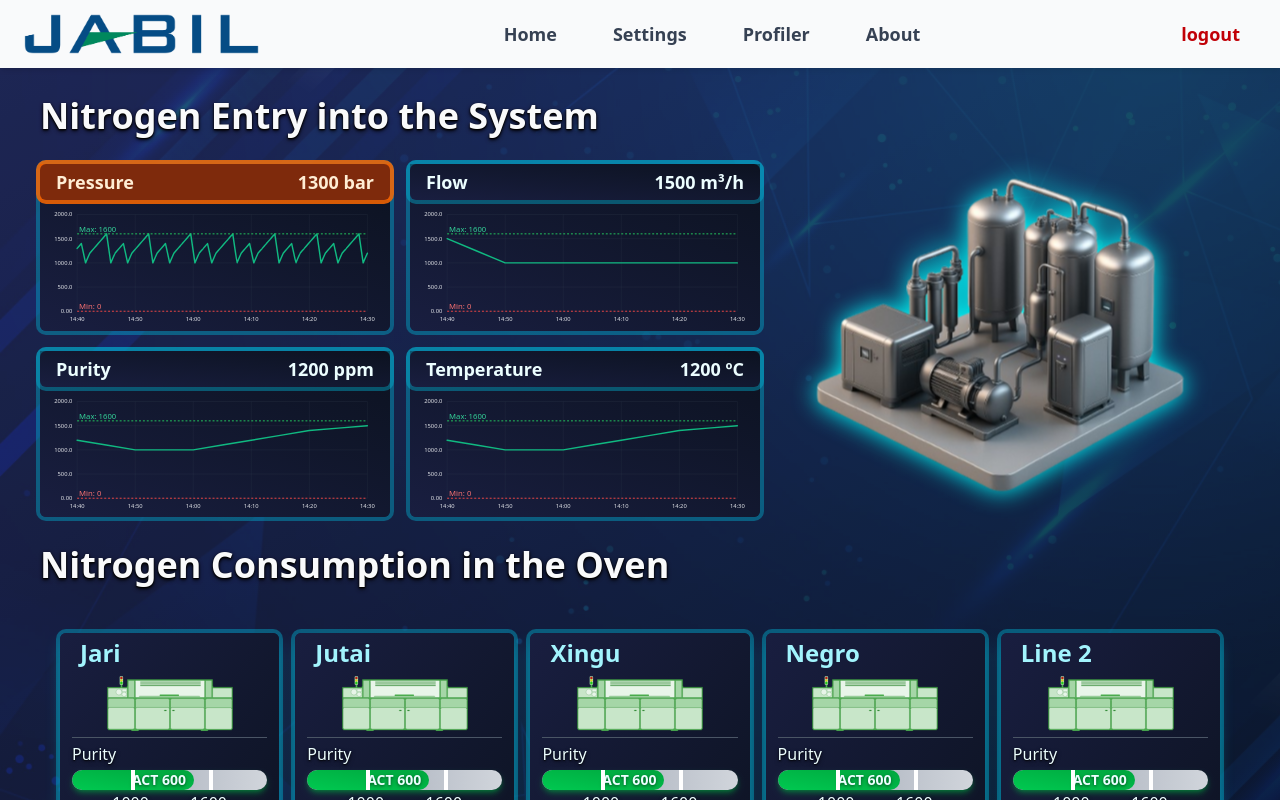
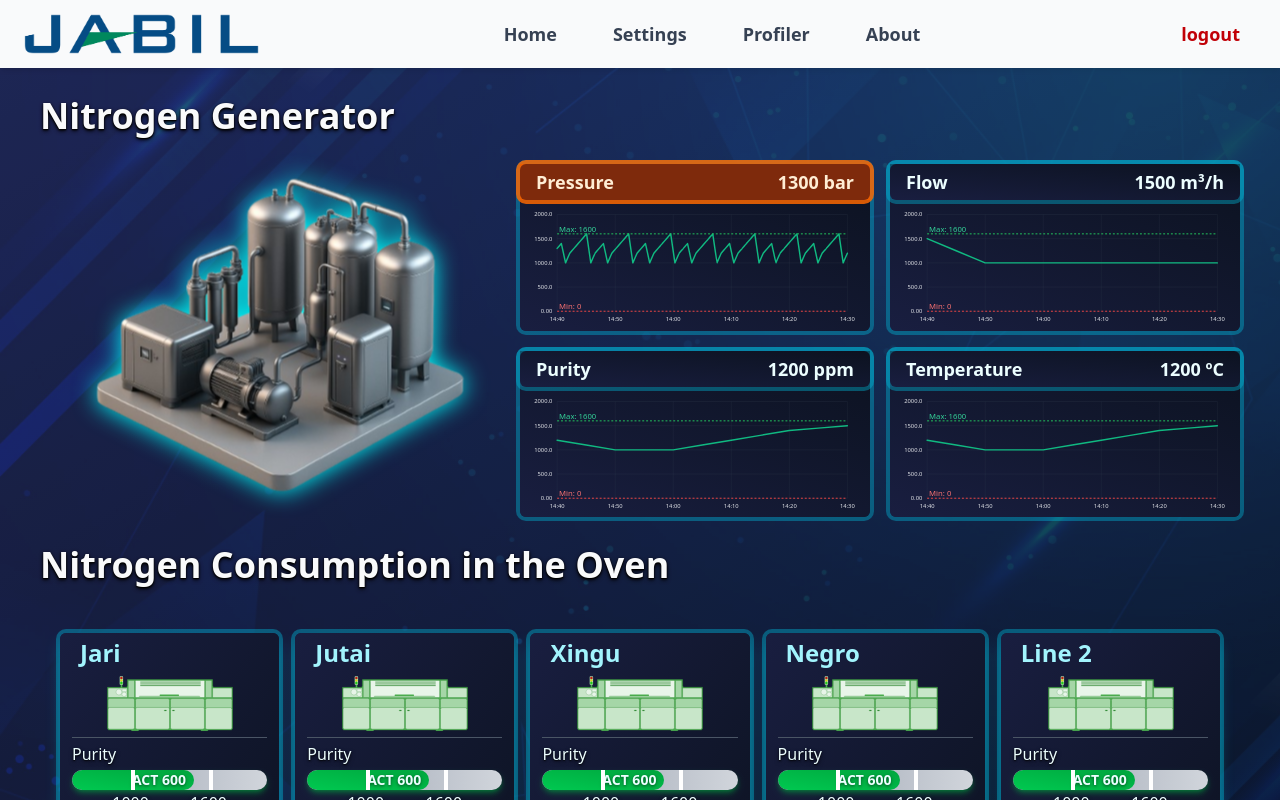
Before and after one commit to MendoncaGabriel/hefesto-front, an Angular app: page / in a window 1280 px wide. Built offline with nearby package versions, Linux system fonts and the light colour scheme.

Commit message:
fix: rename title

```diff
--- a/src/app/app.component.html
+++ b/src/app/app.component.html
@@ -5,10 +5,13 @@
 
   <main class="px-10 background">
     <!-- indicadores -->
-    <h2 class="title">Nitrogen Entry into the System</h2>
+    <!-- <h2 class="title">Nitrogen Entry into the System</h2> -->
+    <h2 class="title">Nitrogen Generator</h2>
 
     <!-- gerador nitrogenio -->
      <div class="grid grid-cols-5">
+              <img src="/gerador3d.png" alt="logo" class="flutuando m-auto col-span-2 w-[70%] lux scale-120">
+
        <div class="grid grid-cols-2 gap-5 col-span-3">
          @for (i of nitrogenGenerator(); track $index) {
 
@@ -35,9 +38,8 @@
            </div>
 
          }
-       </div>
+        </div>
 
-        <img src="/gerador3d.png" alt="logo" class="flutuando m-auto col-span-2 w-[70%] lux scale-120">
      </div>
 
 
```
